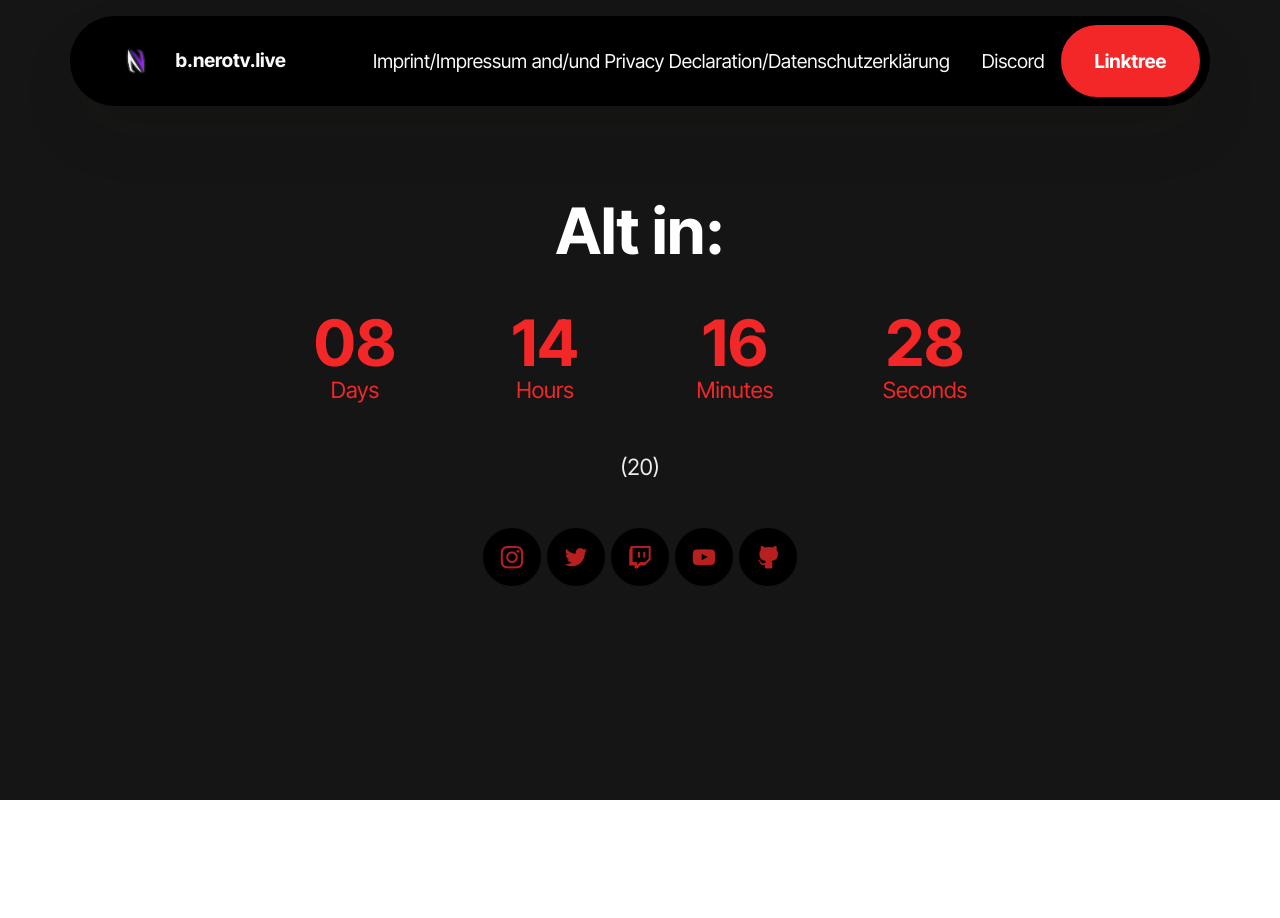
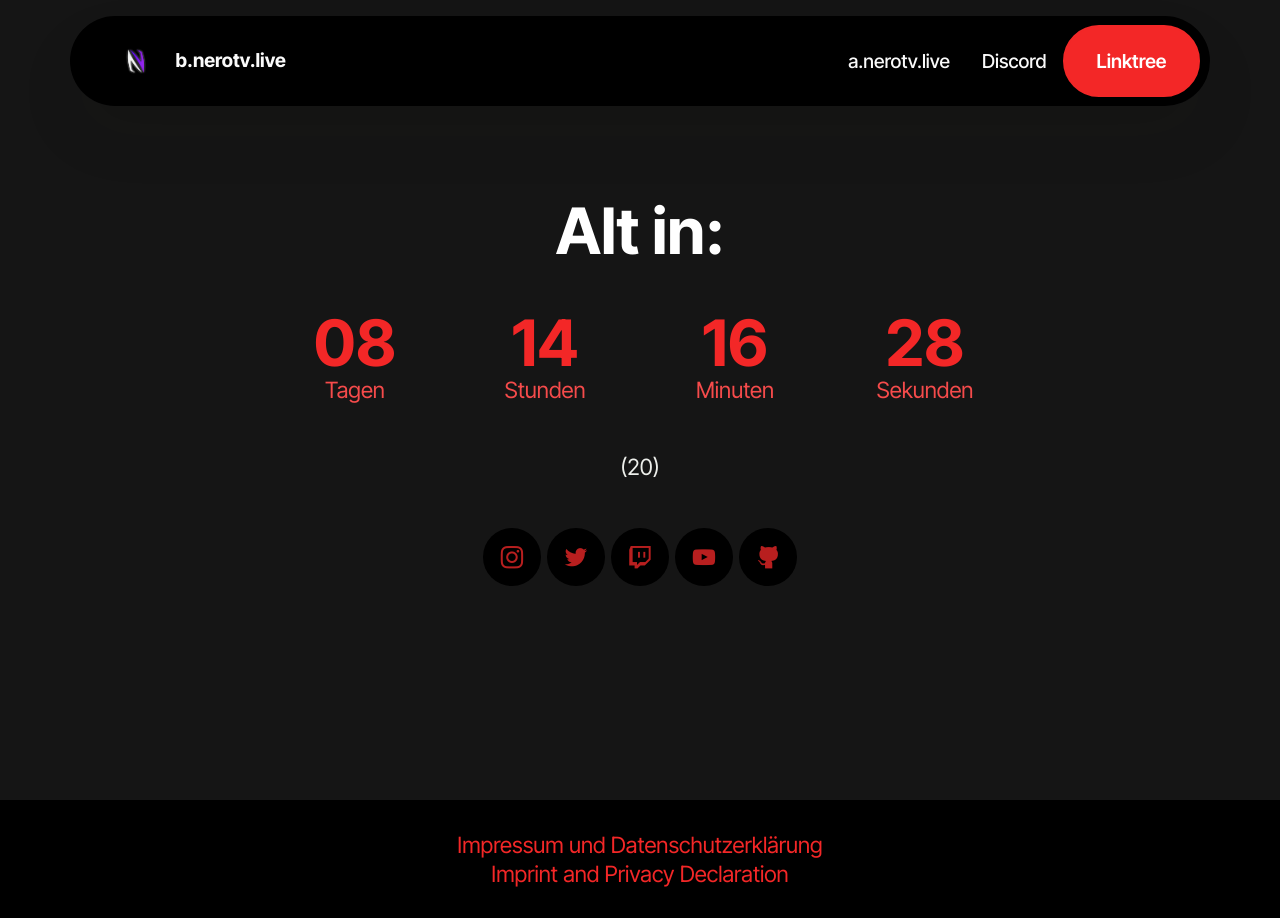
Before and after one commit to danieldieeins/website, a plain HTML site: page index.html in a window 1280 px wide. Before the commit the page ends 800 px from the top, so only its background shows below. Drawn offline with Linux system fonts and the light colour scheme.

Commit message:
Update to work with a.nerotv.live

```diff
--- a/assets/mobirise/css/mbr-additional.css
+++ b/assets/mobirise/css/mbr-additional.css
@@ -1312,7 +1312,7 @@ a {
   width: 3.5rem;
 }
 .cid-tQo5Plf7IA .number-wrap {
-  color: #f32727;
+  color: #f54b4b;
   text-align: center;
 }
 .cid-tQo5Plf7IA .number {
@@ -1369,3 +1369,9 @@ a {
 .cid-tQo5Plf7IA .mbr-section-btn {
   color: #edefeb;
 }
+.cid-tQo9xQwv0L {
+  padding-top: 30px;
+  padding-bottom: 30px;
+  background-color: #000000;
+  overflow: hidden;
+}
--- a/index.html
+++ b/index.html
@@ -18,8 +18,8 @@
   <link rel="stylesheet" href="assets/dropdown/css/style.css">
   <link rel="stylesheet" href="assets/socicon/css/styles.css">
   <link rel="stylesheet" href="assets/theme/css/style.css">
-  <link rel="preload" href="https://fonts.googleapis.com/css2?family=Inter+Tight:wght@400;700&display=swap&display=swap" as="style" onload="this.onload=null;this.rel='stylesheet'">
-  <noscript><link rel="stylesheet" href="https://fonts.googleapis.com/css2?family=Inter+Tight:wght@400;700&display=swap&display=swap"></noscript>
+  <link rel="preload" href="https://fonts.googleapis.com/css?family=Inter+Tight:100,200,300,400,500,600,700,800,900,100i,200i,300i,400i,500i,600i,700i,800i,900i&display=swap" as="style" onload="this.onload=null;this.rel='stylesheet'">
+  <noscript><link rel="stylesheet" href="https://fonts.googleapis.com/css?family=Inter+Tight:100,200,300,400,500,600,700,800,900,100i,200i,300i,400i,500i,600i,700i,800i,900i&display=swap"></noscript>
   <link rel="preload" as="style" href="assets/mobirise/css/mbr-additional.css"><link rel="stylesheet" href="assets/mobirise/css/mbr-additional.css" type="text/css">
 
 
@@ -51,10 +51,10 @@
 			</button>
 			<div class="collapse navbar-collapse" id="navbarSupportedContent">
 				<ul class="navbar-nav nav-dropdown" data-app-modern-menu="true"><li class="nav-item">
-						<a class="nav-link link text-white text-primary display-4" href="https://a.nerotv.live/lawstuff.html">Imprint/Impressum and/und Privacy Declaration/Datenschutzerklärung</a>
+						<a class="nav-link link text-white text-primary display-4" href="https://a.nerotv.live">a.nerotv.live</a>
 					</li><li class="nav-item"><a class="nav-link link text-white display-4" href="https://discord.gg/CGgf2Tuk5d" target="_blank">Discord</a></li></ul>
 
-				<div class="navbar-buttons mbr-section-btn"><a class="btn btn-primary display-4" href="https://linktr.ee/nerotvlive" target="_blank">Linktree</a></div>
+				<div class="navbar-buttons mbr-section-btn"><a class="btn btn-primary display-4" href="https://linktr.ee/nerotvlive">Linktree</a></div>
 			</div>
 		</div>
 	</nav>
@@ -72,10 +72,10 @@
                     <strong>Alt in:</strong></h3>
 
                 <div class="countdown-cont align-center mb-5">
-                    <div class="daysCountdown col-xs-3 col-sm-3 col-md-3" title="Days"></div>
-                    <div class="hoursCountdown col-xs-3 col-sm-3 col-md-3" title="Hours"></div>
-                    <div class="minutesCountdown col-xs-3 col-sm-3 col-md-3" title="Minutes"></div>
-                    <div class="secondsCountdown col-xs-3 col-sm-3 col-md-3" title="Seconds"></div>
+                    <div class="daysCountdown col-xs-3 col-sm-3 col-md-3" title="Tagen"></div>
+                    <div class="hoursCountdown col-xs-3 col-sm-3 col-md-3" title="Stunden"></div>
+                    <div class="minutesCountdown col-xs-3 col-sm-3 col-md-3" title="Minuten"></div>
+                    <div class="secondsCountdown col-xs-3 col-sm-3 col-md-3" title="Sekunden"></div>
                     <div class="countdown" data-due-date="2023/09/29"></div>
                 </div>
                 <p class="mbr-text mb-5 align-center mbr-fonts-style display-7">
@@ -110,6 +110,22 @@
             </div>
         </div>
     </div>
+</section>
+
+<section data-bs-version="5.1" class="footer4 cid-tQo9xQwv0L" once="footers" id="footer04-2">
+
+
+
+
+
+    <div class="container">
+        <div class="media-container-row align-center mbr-white">
+            <div class="col-12">
+                <p class="mbr-text mb-0 mbr-fonts-style display-7">
+                    <a href="https://a.nerotv.live/lawstuff.html" class="text-primary">Impressum und Datenschutzerklärung</a><br><a href="https://a.nerotv.live/lawstuff.html" class="text-primary">Imprint and Privacy Declaration</a></p>
+            </div>
+        </div>
+    </div>
 </section><section><a href="https://mobiri.se"></a><a href="https://mobiri.se"></a></section><script src="assets/bootstrap/js/bootstrap.bundle.min.js"></script>  <script src="assets/smoothscroll/smooth-scroll.js"></script>  <script src="assets/ytplayer/index.js"></script>  <script src="assets/dropdown/js/navbar-dropdown.js"></script>  <script src="assets/countdown/countdown.js"></script>  <script src="assets/theme/js/script.js"></script>
 
 
```
Also changed, not shown: assets/theme/js/script.js.
